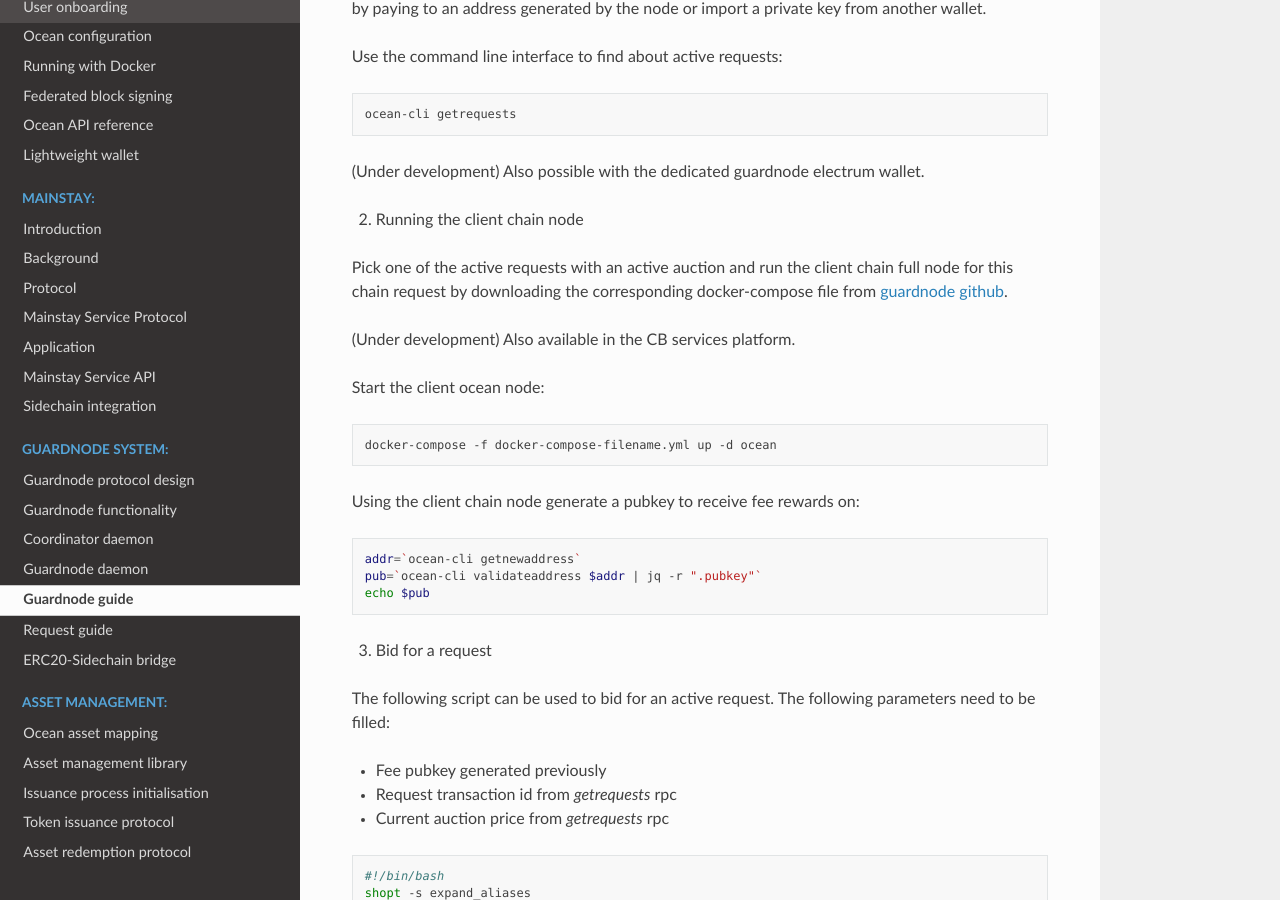
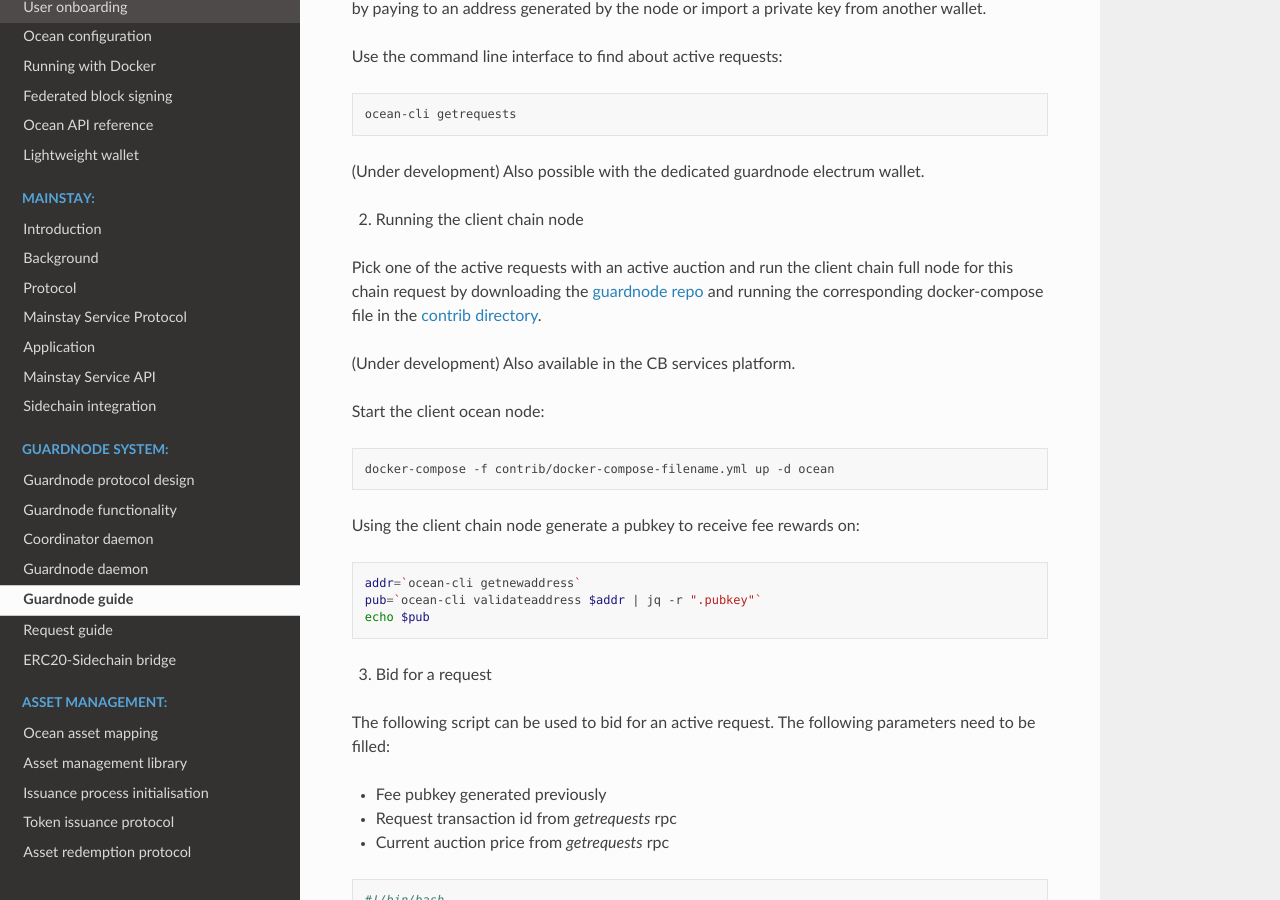
Before and after one commit to commerceblock/docs, a Sphinx documentation site: the page built from source/guardnode-guide/index.rst, in a window 1280 px wide and 900 px high, scrolled down 379 px. Built offline with Sphinx 7.4.7 and the Read the Docs theme 2.0.0, drawn with Linux system fonts in a browser that asks for light colours; some of the changed text lies outside the part shown.

Commit message:
Update guardnode instructions

```diff
--- a/source/guardnode-guide/index.rst
+++ b/source/guardnode-guide/index.rst
@@ -19,7 +19,7 @@ Use the command line interface to find about active requests:
 
 2. Running the client chain node
 
-Pick one of the active requests with an active auction and run the client chain full node for this chain request by downloading the corresponding docker-compose file from `guardnode github <https://github.com/commerceblock/guardnode/tree/master/contrib/docker-compose/>`_.
+Pick one of the active requests with an active auction and run the client chain full node for this chain request by downloading the `guardnode repo <https://github.com/commerceblock/guardnode/>`_ and running the corresponding docker-compose file in the `contrib directory <https://github.com/commerceblock/guardnode/tree/master/contrib/>`_.
 
 (Under development) Also available in the CB services platform.
 
@@ -27,7 +27,7 @@ Start the client ocean node:
 
 .. code-block:: bash
 
-    docker-compose -f docker-compose-filename.yml up -d ocean
+    docker-compose -f contrib/docker-compose-filename.yml up -d ocean
 
 Using the client chain node generate a pubkey to receive fee rewards on:
 
@@ -107,10 +107,10 @@ Once verified fill the `bidpubkey` and `bidpubkey` arguments on the docker-compo
 
 .. code-block:: bash
 
-    docker-compose -f docker-compose-filename.yml up -d guardnode
+    docker-compose -f contrib/docker-compose-filename.yml up -d guardnode
 
 Monitor the logs using and look out for any alerts:
 
 .. code-block:: bash
 
-    docker-compose -f docker-compose-filename.yml logs --follow guardnode
+    docker-compose -f contrib/docker-compose-filename.yml logs --follow guardnode
```
